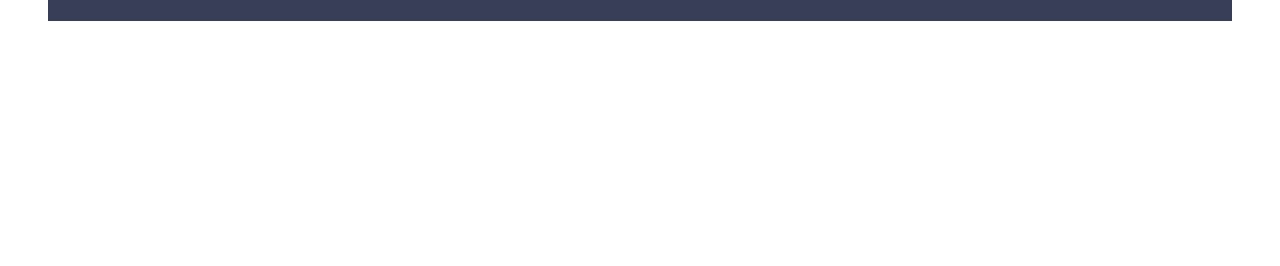
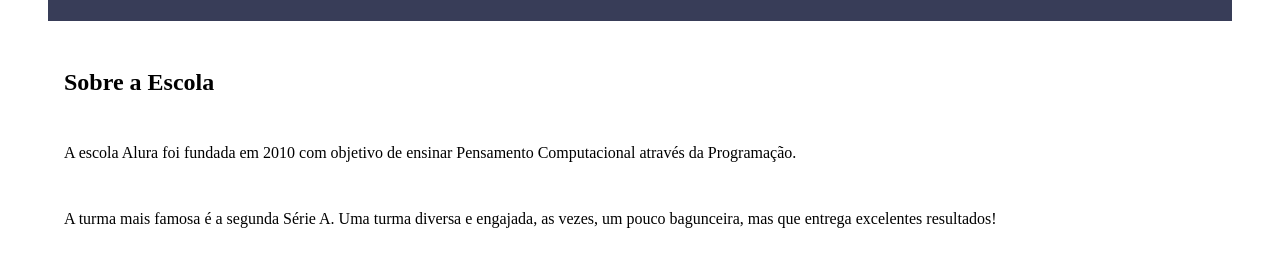
Before and after one commit to helofelix/programacao, a plain HTML site: page index.html in a window 1280 px wide. Shown: the part 246-512 px from the top of the page. Drawn offline with Linux system fonts and the light colour scheme; files whose address does not match are found by name.

Commit message:
Add files via upload

```diff
--- a/index.html
+++ b/index.html
@@ -17,3 +17,14 @@
 <li class="cabecalho-lista-item">Estudante</li>
 <li class="cabecalho-lista-item">Escola</li>
 </ul>
+</header>
+<section class="escola">
+<h2 class="escola-título">Sobre a Escola</h2>
+<p class="escola-texto-um">A escola Alura foi fundada em 2010 com objetivo de ensinar
+  Pensamento Computacional através da Programação. </p>
+  <P class="escola-texto-dois">A turma mais famosa é a segunda Série A. Uma turma diversa
+    e engajada, as vezes, um pouco bagunceira, mas
+    que entrega excelentes resultados!</P>
+</section>
+<body>
+<img src="./img/Formula-amico.png"
```
